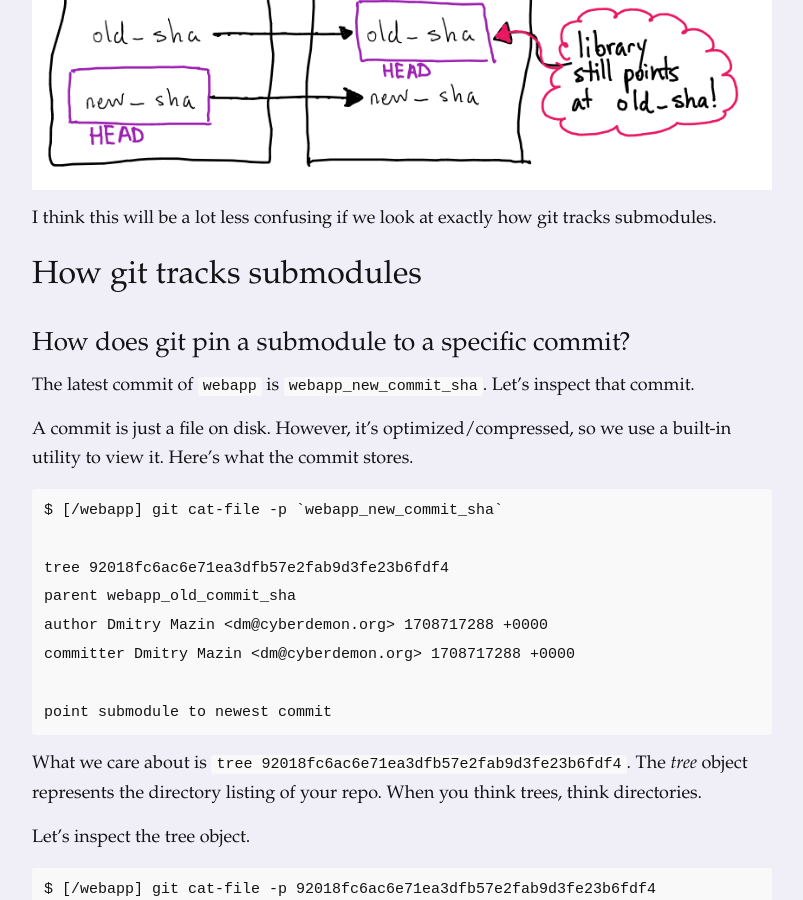
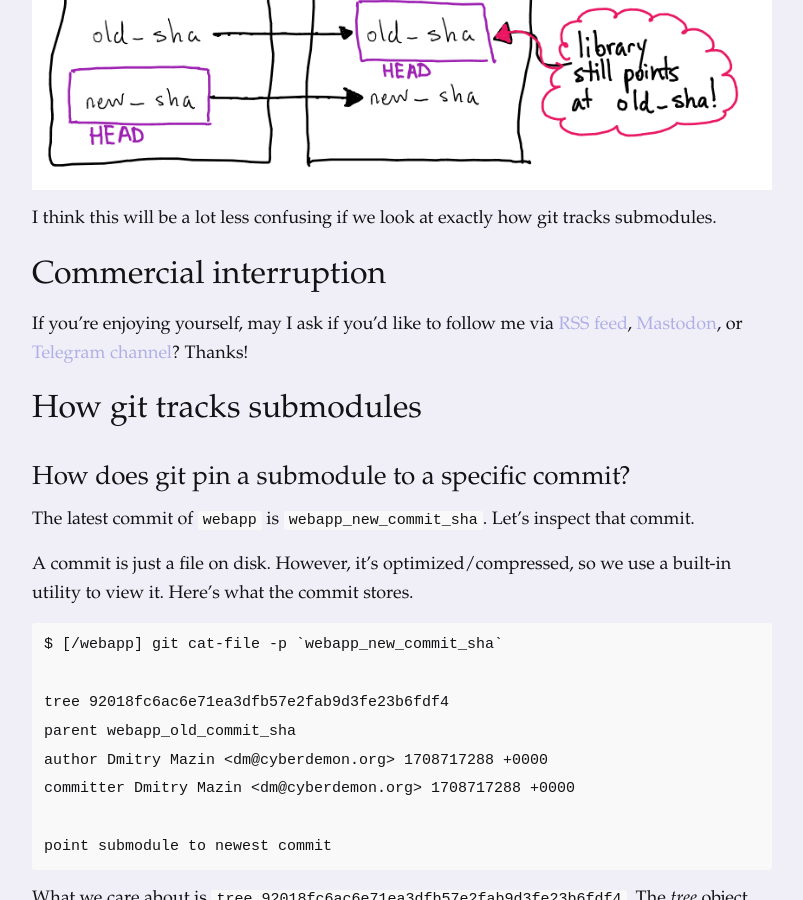
Before and after one commit to dmazin/dmazin.github.io, a Jekyll site: the page built from _posts/2024-02-19-submodules.md, in a window 1280 px wide and 900 px high, scrolled down 4930 px. Shown: the whole window, without its empty margins (238-1041 px from the left). Built offline with Jekyll 4.4.1, drawn with Linux system fonts in a browser that asks for light colours.

Commit message:
add commercial interruption

```diff
--- a/_posts/2024-02-19-submodules.md
+++ b/_posts/2024-02-19-submodules.md
@@ -158,6 +158,9 @@
 <img src="/assets/submodules2.png" alt="Hand-drawn diagram of two git repositories, webapp and library. It shows that the old_sha commit of the webapp repo points to the old_sha commit of the library repo. The new_sha commit of the webapp repo points to the new_sha of the library repo. The new_sha commit of the webapp repo has a purple border around it, saying 'HEAD'. The old_sha commit of the library repo has a purple border around it, saying 'HEAD'. A red arrow points to the purple border around old_sha in the library repo. The red arrow is linked to a speech bubble which says, 'library still points at old_sha!'">
 
 I think this will be a lot less confusing if we look at exactly how git tracks submodules.
+
+## Commercial interruption
+If you're enjoying yourself, may I ask if you'd like to follow me via [RSS feed](/feed.xml), [Mastodon](https://file-explorers.club/@dmitry), or [Telegram channel](https://t.me/cyberdemon6)? Thanks!
 
 ## How git tracks submodules
 ### How does git pin a submodule to a specific commit?
```
